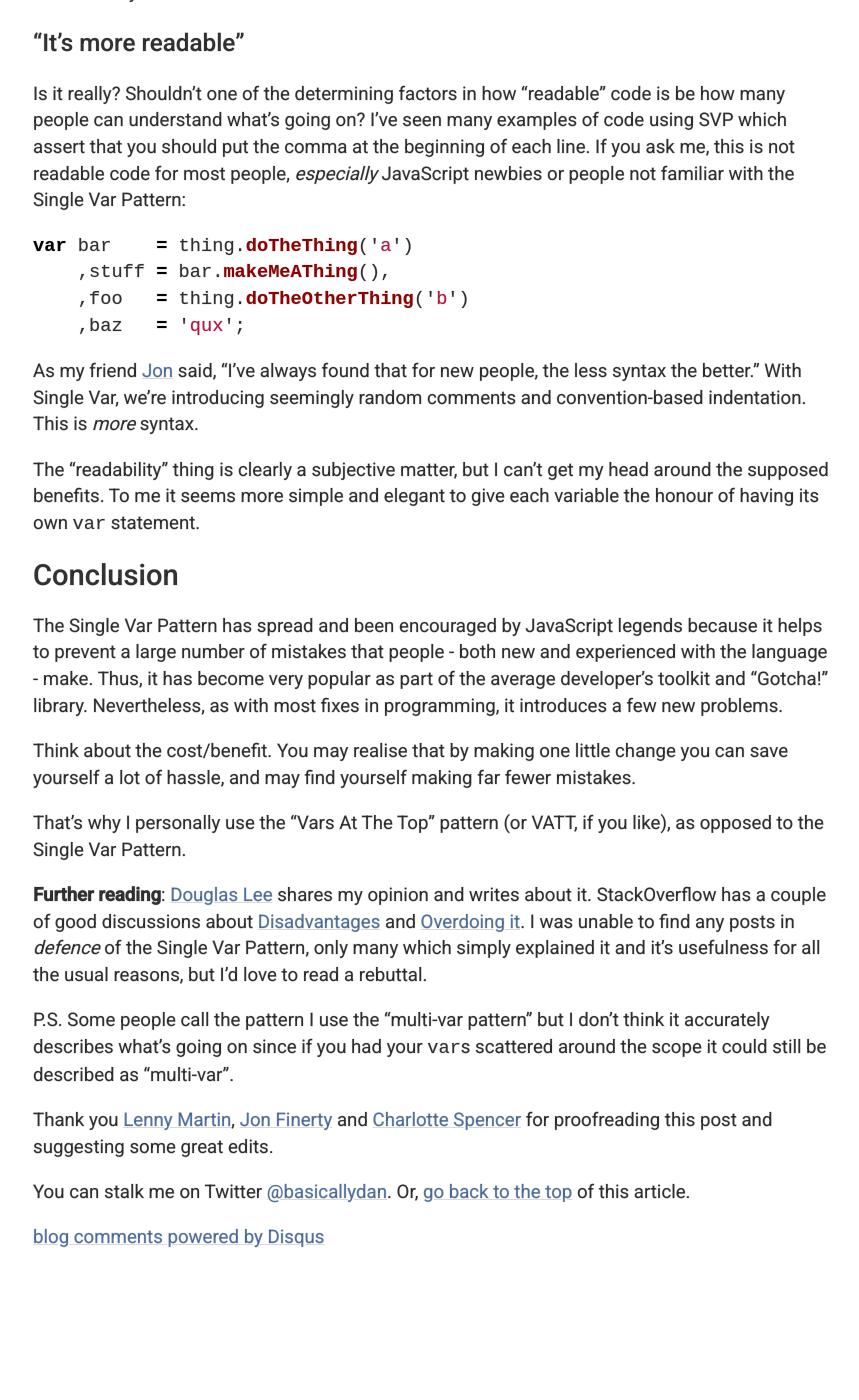
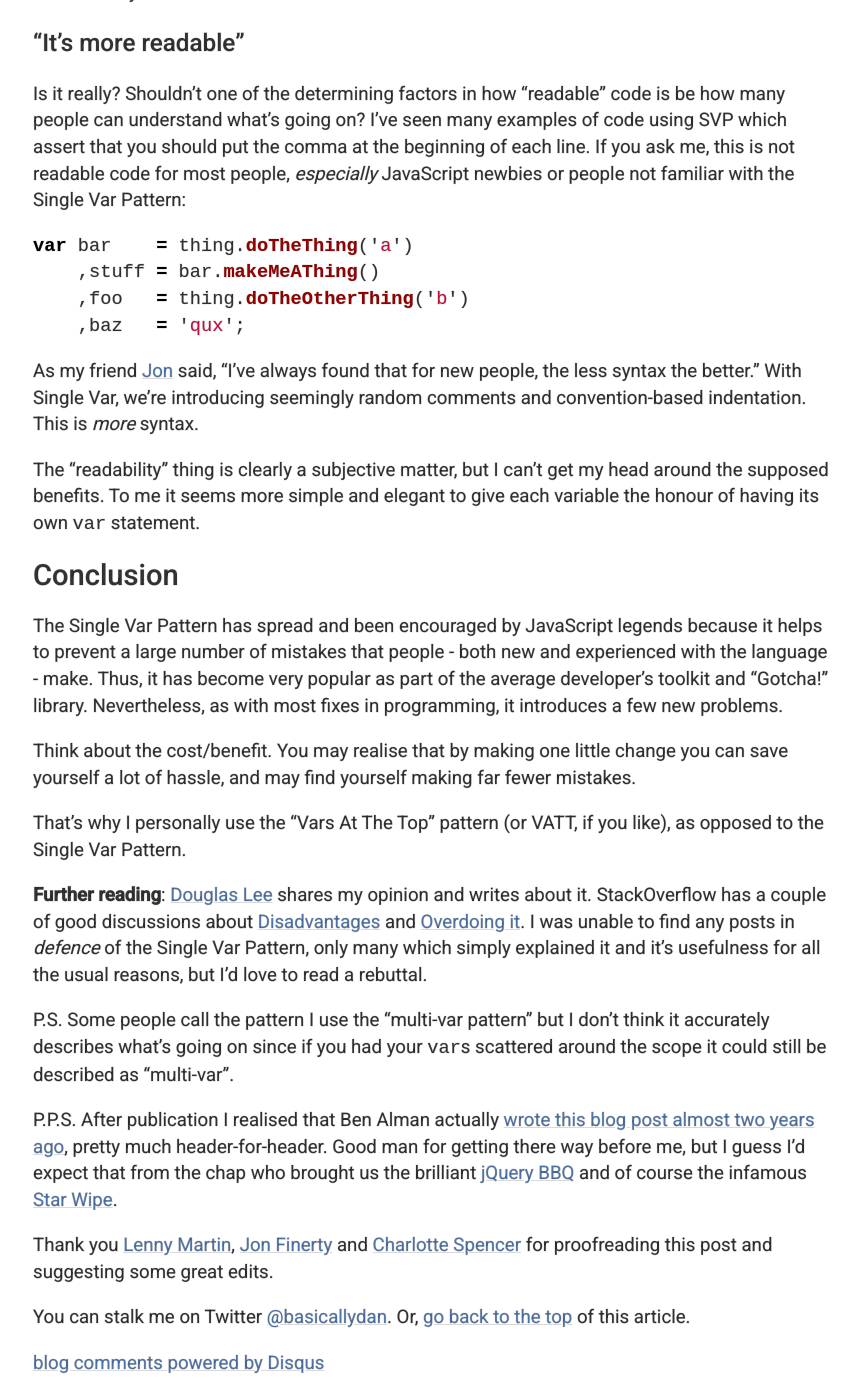
Before and after one commit to basicallydan/danhough.com, a Jekyll site: the page built from _posts/2014-03-10-single-var-pattern-rant.markdown, in a window 1280 px wide and 1400 px high, scrolled down 4306 px. Shown: the whole window, without its empty margins (207-1066 px from the left). Built offline with Jekyll 4.4.1, drawn with Linux system fonts in a browser that asks for light colours; Markdown is read by kramdown in place of the engine named in the settings; comment, search, counter and statistics services are not loaded; before the commit the page ends 5581 px from its top, so only the background shows below that.

Commit message:
Added a bit about Ben Alman

````diff
--- a/_config.yml
+++ b/_config.yml
@@ -2,6 +2,6 @@ port: 4000
 baseurl: /
 url: http://localhost:4000
 permalink: /blog/:title
-markdown: redcarpet2
-redcarpet:
-  extensions: ["no_intra_emphasis", "fenced_code_blocks", "autolink", "strikethrough", "superscript"]
+markdown: redcarpet
+# redcarpet:
+#   extensions: ["no_intra_emphasis", "fenced_code_blocks", "autolink", "strikethrough", "superscript"]
--- a/_posts/2014-03-10-single-var-pattern-rant.markdown
+++ b/_posts/2014-03-10-single-var-pattern-rant.markdown
@@ -141,7 +141,7 @@ Is it really? Shouldn't one of the determining factors in how "readable" code is
 
 ```javascript
 var bar    = thing.doTheThing('a')
-    ,stuff = bar.makeMeAThing(),
+    ,stuff = bar.makeMeAThing()
     ,foo   = thing.doTheOtherThing('b')
     ,baz   = 'qux';
 ```
@@ -162,4 +162,6 @@ That's why I personally use the "Vars At The Top" pattern (or VATT, if you like)
 
 P.S. Some people call the pattern I use the "multi-var pattern" but I don't think it accurately describes what's going on since if you had your `var`s scattered around the scope it could still be described as "multi-var".
 
+P.P.S. After publication I realised that Ben Alman actually [wrote this blog post almost two years ago](http://benalman.com/news/2012/05/multiple-var-statements-javascript/), pretty much header-for-header. Good man for getting there way before me, but I guess I'd expect that from the chap who brought us the brilliant [jQuery BBQ](http://benalman.com/projects/jquery-bbq-plugin/) and of course the infamous [Star Wipe](http://benalman.com/projects/jquery-starwipe-plugin/).
+
 Thank you [Lenny Martin](https://twitter.com/lennym), [Jon Finerty](https://twitter.com/jonfinerty) and [Charlotte Spencer](https://twitter.com/charlotteis) for proofreading this post and suggesting some great edits.
````
